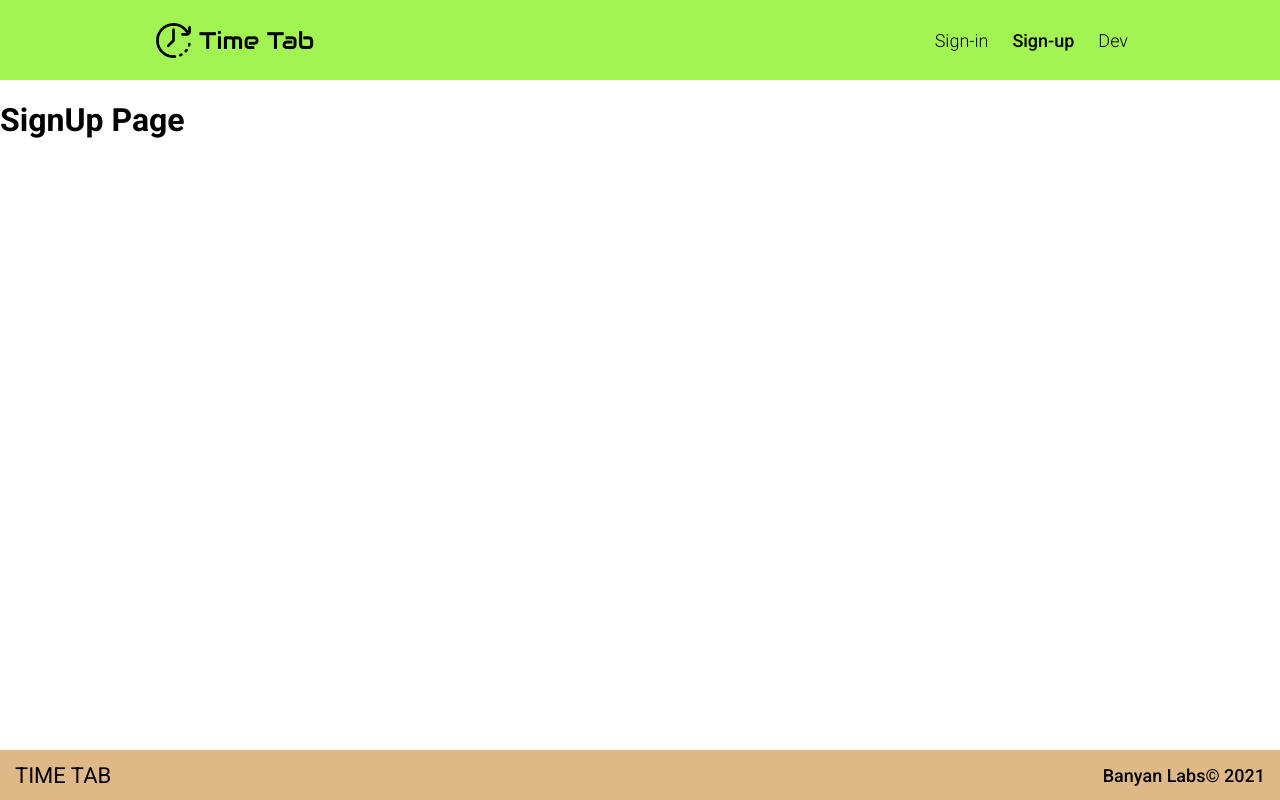
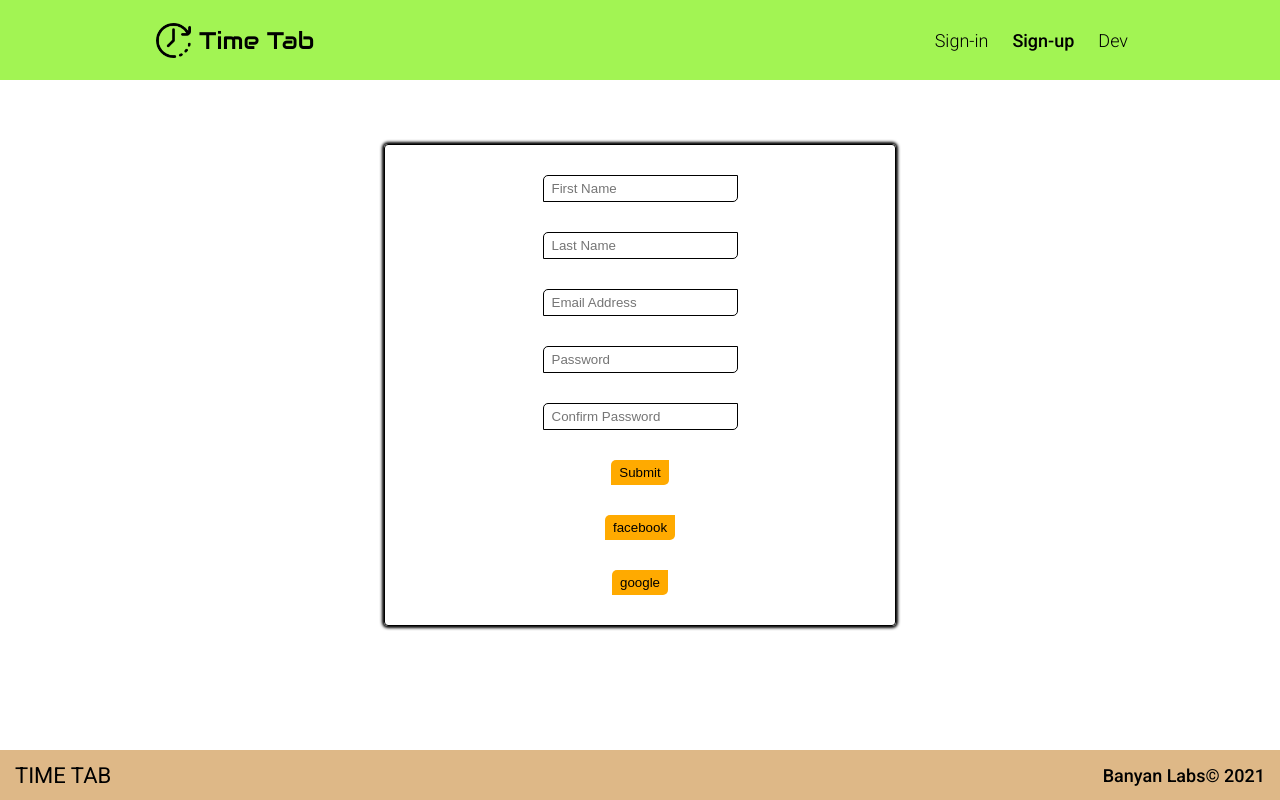
Before and after one commit to Banyan-Labs/time-tracking-app-board, a React (Create React App) app: page /sign-up in a window 1280 px wide. Built offline with nearby package versions, Linux system fonts and the light colour scheme.

Commit message:
SignUp page updated

```diff
--- a/src/Components/commons/genericInput/style.js
+++ b/src/Components/commons/genericInput/style.js
@@ -4,12 +4,13 @@ export const InputStyle = styled.input`
   width: ${({ isBlock }) => (isBlock ? '100%' : 'auto')};
   padding: 5px 8px;
   border-radius: 5px 0 5px 0;
-  border: none;
+  border: solid black 1px;
   :focus {
     border: none;
     text-decoration: none;
     transform: scale(1.05);
     border-radius: 5px 0 5px 0;
+    box-shadow: 0px 0px 3px 2px;
   }
   :active {
     border-radius: 5px 0 5px 0;
--- a/src/Components/userComfermation/SignUp/index.jsx
+++ b/src/Components/userComfermation/SignUp/index.jsx
@@ -1,5 +1,5 @@
 import React, { useState } from 'react';
-import { Card } from './style';
+import { Card, Form } from './style';
 import Input from '../../commons/GenericInput';
 import Button from '../../commons/GenericButton';
 import axios from 'axios';
@@ -33,7 +33,7 @@ const SignUp = () => {
   };
   return (
     <Card>
-      <form onSubmit={handleSubmit}>
+      <Form onSubmit={handleSubmit}>
         <Input
           placeholder={'First Name'}
           value={firstName}
@@ -72,7 +72,7 @@ const SignUp = () => {
         <Button text={'Submit'} type='submit' />
         <Button text={'facebook'} type='button' />
         <Button text={'google'} type='button' />
-      </form>
+      </Form>
     </Card>
   );
 };
--- a/src/Components/userComfermation/SignUp/style.js
+++ b/src/Components/userComfermation/SignUp/style.js
@@ -1,13 +1,21 @@
 import styled from 'styled-components';
 
 export const Card = styled.div`
+  max-width: 80%;
+  min-width: 40%;
+  min-height: 80%;
+  margin-top: 5%;
+  max-height: auto;
+  border: solid black 1px;
+  border-radius: 4px;
+  box-shadow: 0px 0px 3px 2px;
+`;
+
+export const Form = styled.form`
   display: flex;
   flex-direction: column;
   justify-content: space-evenly;
   align-items: center;
-  width: 80%;
-  min-height: 90%;
-  max-height: auto;
-  border: solid black 1px;
-  box-shadow: 3px 0px 3px 2px;
+  width: 100%;
+  height: 60vh;
 `;
--- a/src/Pages/SignUpPage/index.jsx
+++ b/src/Pages/SignUpPage/index.jsx
@@ -1,10 +1,11 @@
 import React from 'react';
 import { PageContainer } from './style';
+import SignUp from '../../Components/userComfermation/SignUp';
 
 const SignUpPage = () => {
   return (
     <PageContainer>
-      <h1>SignUp Page</h1>
+      <SignUp />
     </PageContainer>
   );
 };
--- a/src/Pages/SignUpPage/style.js
+++ b/src/Pages/SignUpPage/style.js
@@ -1,6 +1,10 @@
 import styled from 'styled-components';
 
 export const PageContainer = styled.div`
+  display: flex;
+  flex-direction: column;
+  justify-content: center;
+  align-items: center;
   width: 100%;
   height: 100%;
 `;
```
